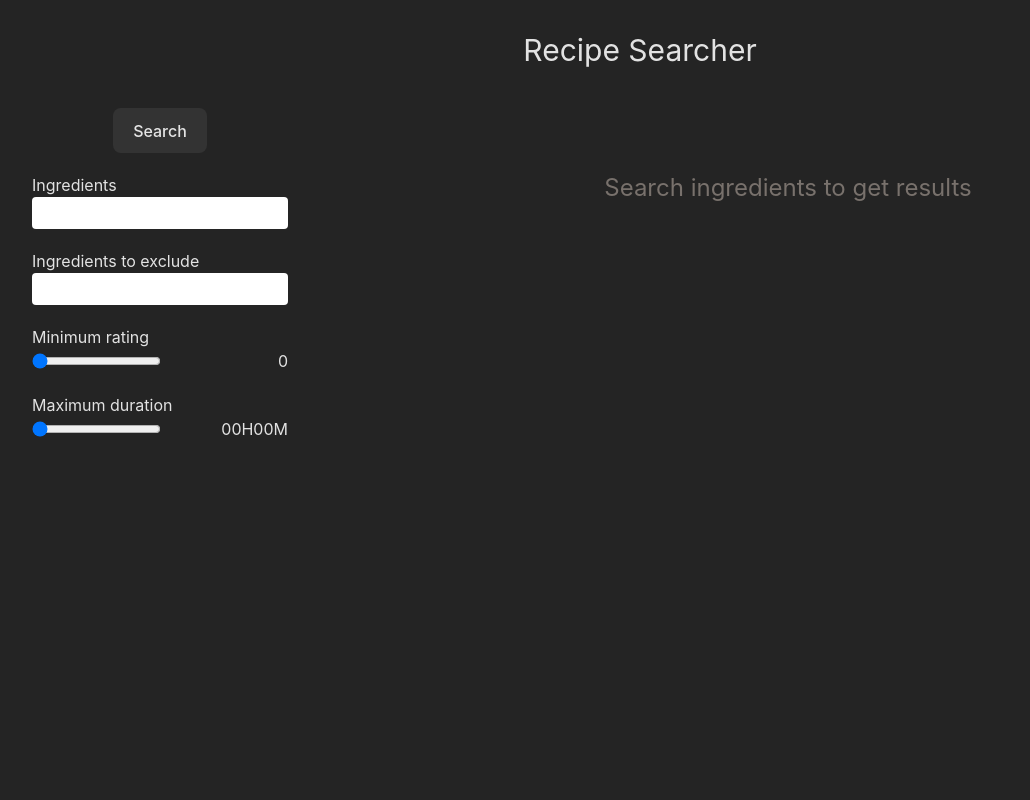
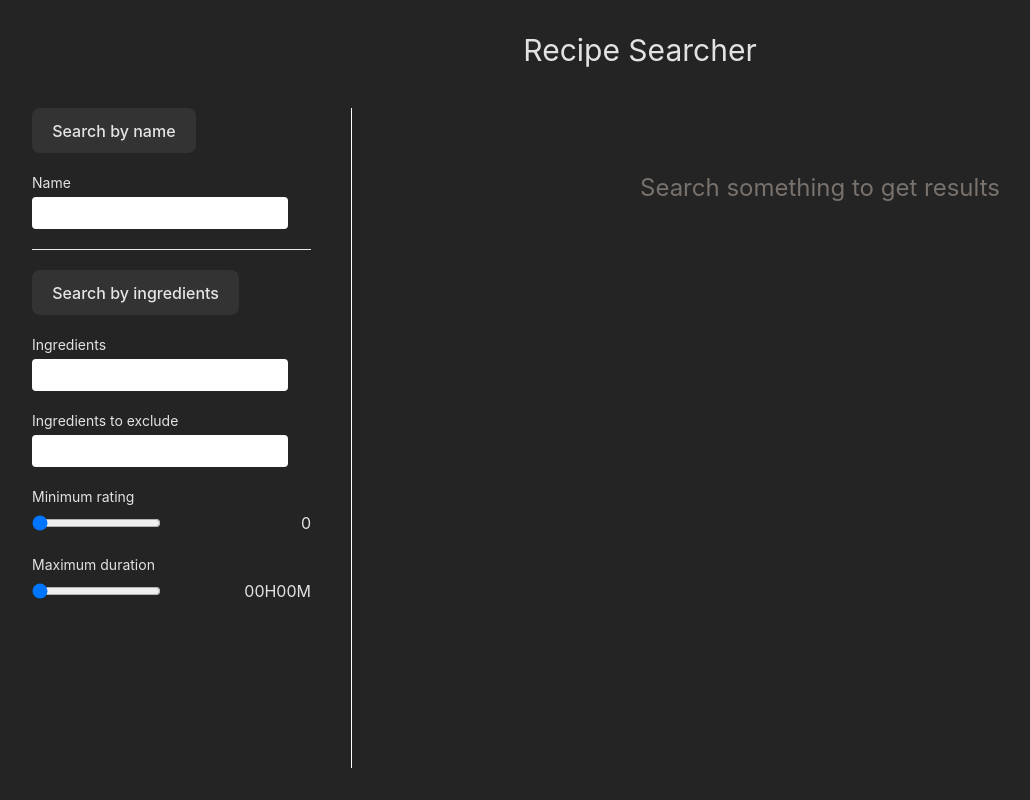
Before and after one commit to Maarten11/information-retrieval-project, a Vue app in the folder frontend/: page / in a window 1280 px wide. Shown: the whole page, without its empty margins (0-1030 px from the left). Built offline with nearby package versions, Linux system fonts and the light colour scheme.

Commit message:
Frontend search for name

```diff
--- a/frontend/src/App.vue
+++ b/frontend/src/App.vue
@@ -4,10 +4,28 @@
 	import imgUrl from "./assets/recipe_placeholder.jpg";
 
 	const recipes: Ref<IRecipe[] | null> = ref(null);
-	const search = async () => {
+
+	const searchRecipe = async () => {
+		const form = new FormData();
+		form.append("Name", name.value);
+		const request = await fetch("http://localhost:8000/search_recipe", {
+			body: form,
+			method: "POST",
+		});
+		// const response = await request.json();
+		const response = await request.text();
+		console.log(response);
+		// recipes.value = response;
+	};
+
+	// Search request
+	const searchIngredients = async () => {
 		const form = new FormData();
 		form.append("include", "[".concat(include.value, "]"));
-		const request = await fetch("http://localhost:8000/search_recipe", {
+		form.append("exclude", "[".concat(exclude.value, "]"));
+		form.append("duration", duration.value.toString());
+		form.append("rating", rating.value.toString());
+		const request = await fetch("http://localhost:8000/search_ingredients", {
 			body: form,
 			method: "POST",
 		});
@@ -26,7 +44,6 @@
 	const exclude = ref("");
 	const rating = ref(0);
 	const duration = ref(0);
-
 	// Visualize the duration
 	const durationPT = computed(() =>
 		new Date((duration?.value ?? 0) * 1000)
@@ -35,36 +52,63 @@
 			.replace(":", "H")
 			.concat("M")
 	);
+
+	const name = ref("");
 </script>
 
 <template>
+	<div class="grid grid-rows-[auto,1fr] min-h-full w-full">
 		<h1 class="text-3xl mb-10 text-center">Recipe Searcher</h1>
-	<div class="h-full w-full grid grid-cols-[20vw,auto] gap-10">
-		<aside>
+		<div class="h-full w-full grid grid-cols-[25vw,auto] gap-10">
+			<aside class="h-full border-r-[1px] pe-10 border-white">
 				<button
-				class="mx-auto block mb-5"
+					class="mx-auto inline-block mb-5"
+					:disabled="!name.length"
+					@click="searchRecipe">
+					Search by name
+				</button>
+				<div>
+					<label class="text-sm pb-1 block" for="name">Name</label>
+					<input type="text" id="name" v-model="name" />
+				</div>
+				<hr class="my-5" />
+				<button
+					class="mx-auto inline-block mb-5"
 					:disabled="!include.length"
-				@click="search">
-				Search
+					@click="searchIngredients">
+					Search by ingredients
 				</button>
 				<div class="grid gap-5">
 					<div>
-					<label for="to-include">Ingredients</label>
+						<label class="text-sm pb-1 block" for="to-include"
+							>Ingredients</label
+						>
 						<input type="text" id="to-include" v-model="include" />
 					</div>
 					<div>
-					<label for="to-exclude">Ingredients to exclude</label>
+						<label class="text-sm pb-1 block" for="to-exclude"
+							>Ingredients to exclude</label
+						>
 						<input type="text" id="to-exclude" v-model="exclude" />
 					</div>
 					<div>
-					<label for="rating">Minimum rating</label>
+						<label class="text-sm pb-1 block" for="rating"
+							>Minimum rating</label
+						>
 						<div class="flex justify-between">
-						<input id="rating" min="0" max="5" type="range" v-model="rating" />
+							<input
+								id="rating"
+								min="0"
+								max="5"
+								type="range"
+								v-model="rating" />
 							<span>{{ rating }}</span>
 						</div>
 					</div>
 					<div>
-					<label for="duration">Maximum duration</label>
+						<label class="text-sm pb-1 block" for="duration"
+							>Maximum duration</label
+						>
 						<div class="flex justify-between">
 							<input
 								id="duration"
@@ -89,7 +133,7 @@
 				<span
 					v-if="!recipesChosen"
 					class="text-2xl text-center my-16 block text-stone-500">
-				Search ingredients to get results
+					Search something to get results
 				</span>
 				<div
 					v-show="!!selectedRecipe"
@@ -131,6 +175,7 @@
 				</div>
 			</main>
 		</div>
+	</div>
 </template>
 
 <style></style>
--- a/frontend/src/index.css
+++ b/frontend/src/index.css
@@ -70,13 +70,12 @@ button:disabled {
 }
 
 #app {
-	max-width: 1280px;
-	margin: 0 auto;
 	padding: 2rem;
 	text-align: left;
 	width: 100%;
 	min-height: 100vh;
 	min-height: 100svh;
+	display: flex;
 }
 
 input[type="text"] {
```
Also changed, not shown: 1 other file (tests, documents, lock files or other folders). Lines whose indentation alone changed are shown as unchanged.
